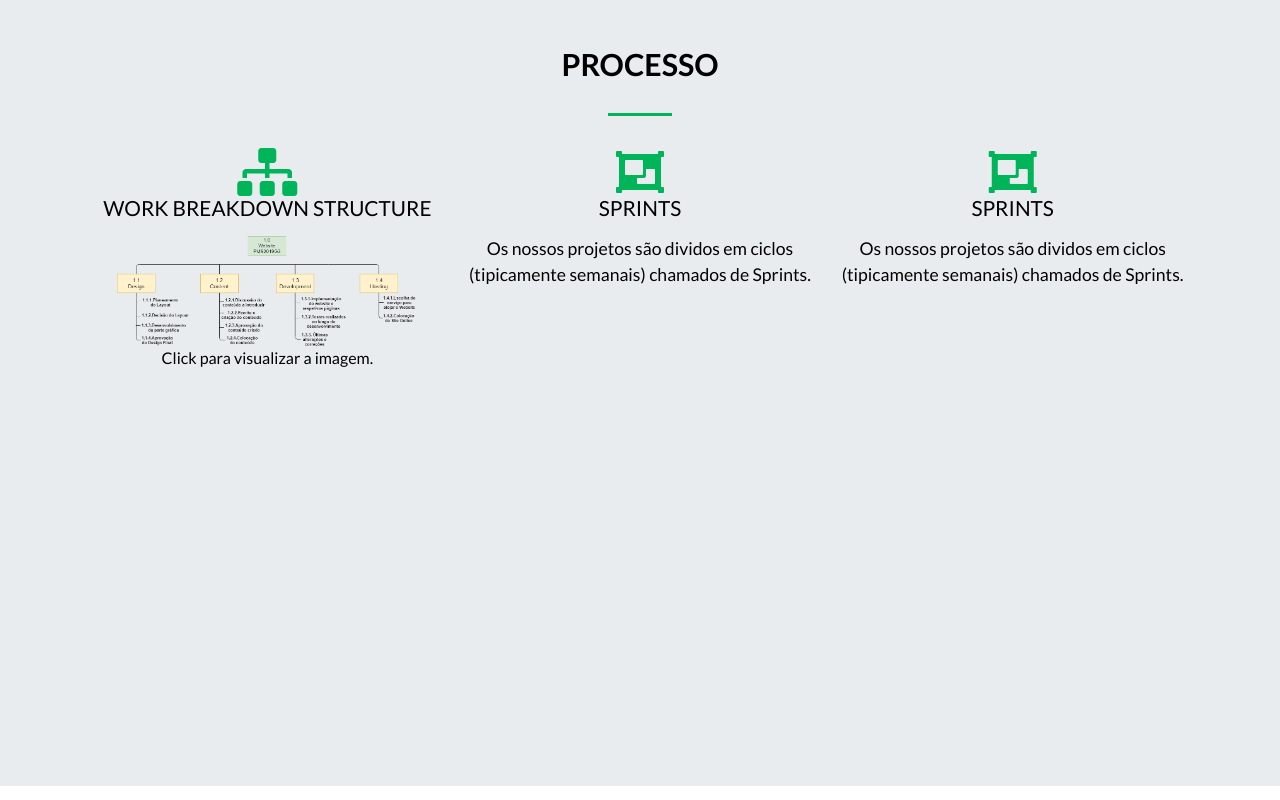
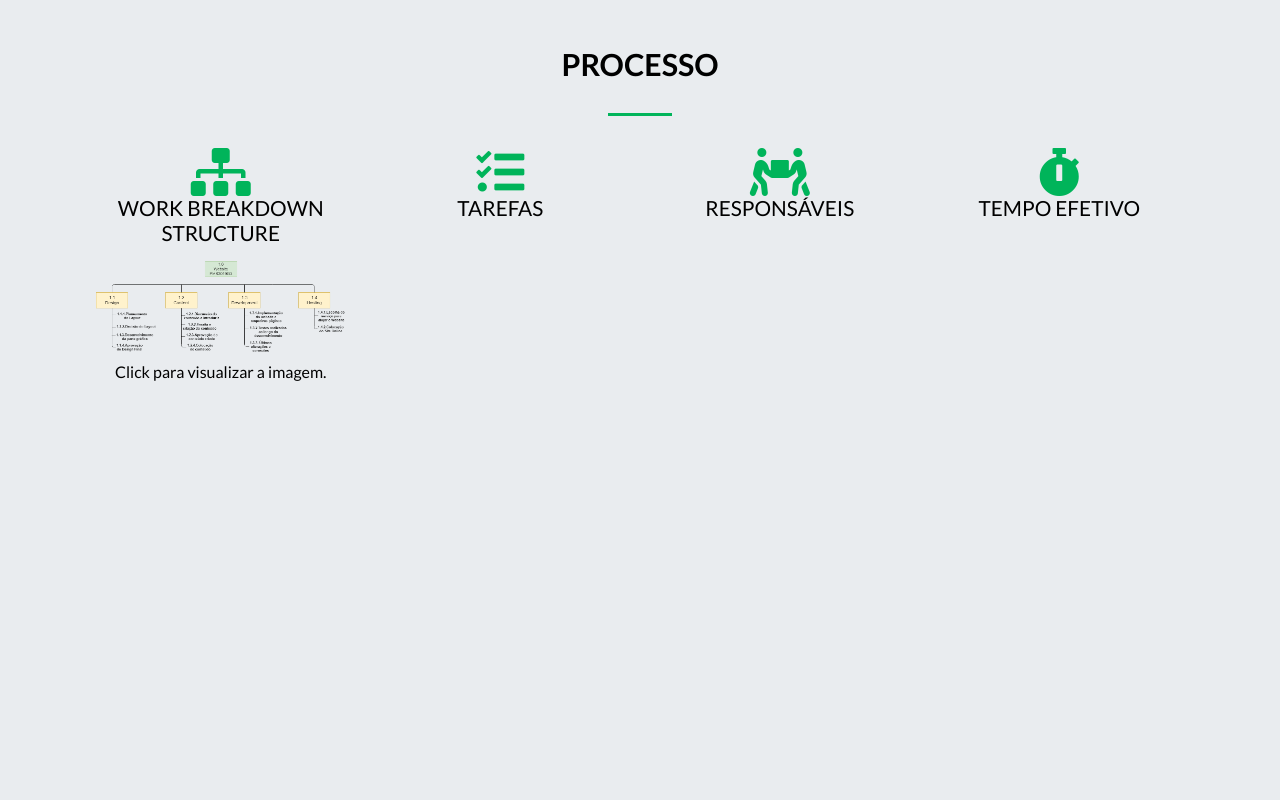
Before and after one commit to PedroSousa97/PMS2019G3, a website: page Public/index.html in a window 1280 px wide. Shown: the part 3790-4590 px from the top of the page. Drawn offline with nearby package versions, Linux system fonts and the light colour scheme.

Commit message:
Adicionadas novas colunas em Processo e corrigido o tamanho de ecrâ para telemoveis e tablets (espaço branco eliminado)

```diff
--- a/Public/index.html
+++ b/Public/index.html
@@ -240,7 +240,7 @@
                       <div class="heading-underline"></div>
                   </div>
                   <div class="row text-center">
-                      <div class="col-md-4">
+                      <div class="col-md-3">
                           <div class="feature">
                               <i class="fas fa-sitemap fa-3x" ></i>
                               <h3>Work Breakdown Structure</h3>
@@ -260,22 +260,29 @@
                                <div id="caption"></div>
                             </div>
                           </div>
-                          <p>Click para visualizar a imagem.</p>
+                          <p class="informative">Click para visualizar a imagem.</p>
                       </div>
-                      <div class="col-md-4">
+                      <div class="col-md-3">
                               <div class="feature">
-                                  <i class="fas fa-object-group fa-3x" ></i>
-                                  <h3>Sprints</h3>
-                                  <p>Os nossos projetos são dividos em ciclos (tipicamente semanais) chamados de Sprints.</p>
+                                  <i class="fas fa-tasks fa-3x" ></i>
+                                  <h3>Tarefas</h3>
+
                               </div>
                           </div>
-                          <div class="col-md-4">
-                              <div class="feature">
-                                  <i class="fas fa-object-group fa-3x" ></i>
-                                  <h3>Sprints</h3>
-                                  <p>Os nossos projetos são dividos em ciclos (tipicamente semanais) chamados de Sprints.</p>
-                              </div>
+                      <div class="col-md-3">
+                          <div class="feature">
+                              <i class="fas fa-people-carry fa-3x" ></i>
+                              <h3>Responsáveis</h3>
+
                           </div>
+                      </div>
+                      <div class="col-md-3">
+                          <div class="feature">
+                              <i class="fas fa-stopwatch fa-3x" ></i>
+                              <h3>Tempo Efetivo</h3>
+
+                          </div>
+                      </div>
                   </div> <!--fim das colunas-->
               </div> <!--Fim class narrow-->
           </div>
--- a/Public/style.css
+++ b/Public/style.css
@@ -1,10 +1,15 @@
 @import url('https://fonts.googleapis.com/css?family=Lato:400,700&display=swap');
 
-body {
-    overflow-x: hidden;
-    font-family: 'Lato', sans-serif;
-    color: black;
+html, body {
+  width: 100%;
+  height: auto;
+  margin: 0px;
+  padding: 0px;
+  overflow-x: hidden;
+  font-family: 'Lato', sans-serif;
+  color: black;
 }
+
 
 .offset:before{
     display: block;
@@ -110,7 +115,19 @@ body {
     padding: .6rem 1.3rem;
     font-size: 1.1rem;
 }
+@media only screen and (max-width: 400px){
+  .caption h1{
+    font-size: 3rem;
+    font-weight: 700;
+    text-shadow: .1rem .1rem .8rem black;
+}
 
+.caption h3{
+    font-size: 1.2rem;
+    font-weight: 700;
+    text-shadow: .1rem .1rem .8rem black;
+}
+}
 
 /*------ Sobre nós ------*/
 
@@ -569,10 +586,20 @@ h2.heading{
 .feature i.fas.fa-sitemap.fa-3x{
   color:rgb(0, 180, 90);
 }
+.feature i.fas.fa-tasks.fa-3x{
+  color:rgb(0, 180, 90);
+}
+.feature i.fas.fa-people-carry.fa-3x{
+  color:rgb(0, 180, 90);
+}
+.feature i.fas.fa-stopwatch.fa-3x{
+  color:rgb(0, 180, 90);
+}
+
 
 /* Trigger do Modal */
 #myImg {
-  border-radius: 5px;
+  border-radius: 0.3125rem;
   cursor: pointer;
   transition: 0.3s;
 }
@@ -599,7 +626,7 @@ h2.heading{
   margin: auto;
   display: block;
   width: 80%;
-  max-width: 700px;
+  max-width: 43.75rem;
 }
 
 /* Legenda */
@@ -607,11 +634,11 @@ h2.heading{
   margin: auto;
   display: block;
   width: 80%;
-  max-width: 700px;
+  max-width: 43.75rem;
   text-align: center;
   color: #ccc;
-  padding: 10px 0;
-  height: 150px;
+  padding: 0.625rem 0;
+  height: 9.375rem;
 }
 
 /* Zoom no Modal */
@@ -631,7 +658,7 @@ h2.heading{
   top: 20rem;
   right: 1rem;
   color: #f1f1f1;
-  font-size: 40px;
+  font-size: 2.5rem;
   font-weight: bold;
   transition: 0.3s;
 }
@@ -643,6 +670,13 @@ h2.heading{
   cursor: pointer;
 }
 
+.informative{
+  padding-top: 0.5rem;
+}
+.informative:hover{
+  color:rgb(0, 180, 90);
+}
+
 /* 100% Image Width on Smaller Screens */
 @media only screen and (max-width: 700px){
   .modal-content {
```
